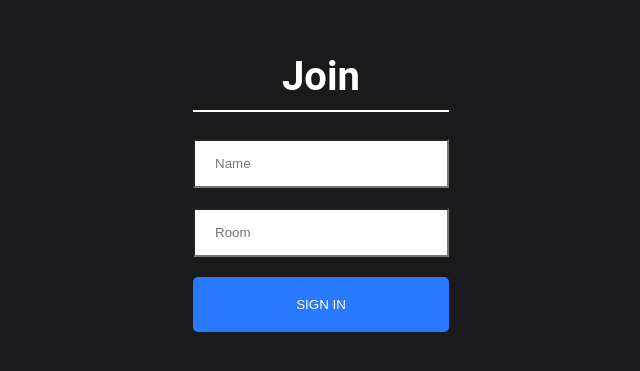
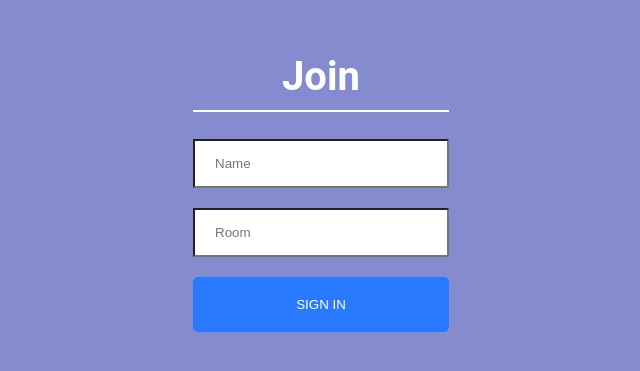
Before and after one commit to putuduta/realchat-app, a React (Create React App) app in the folder client/: page / in a window 1280 px wide. Shown: the part 221-592 px from the top of the page, without its empty margins (319-959 px from the left). Built offline with nearby package versions, Linux system fonts and the light colour scheme.

Commit message:
Modify styles

```diff
--- a/client/src/styles/Chat.css
+++ b/client/src/styles/Chat.css
@@ -3,7 +3,7 @@
     justify-content: center;
     align-items: center;
     height: 100vh;
-    background-color: #1A1A1D;
+    background-color: #848ccf;
 }
 
 .container {
--- a/client/src/styles/Join.css
+++ b/client/src/styles/Join.css
@@ -19,7 +19,7 @@ body {
     text-align: center;
     height: 100vh;
     align-items: center;
-    background-color: #1A1A1D;
+    background-color: #848ccf;
 }
 
 .joinInnerContainer {
```
